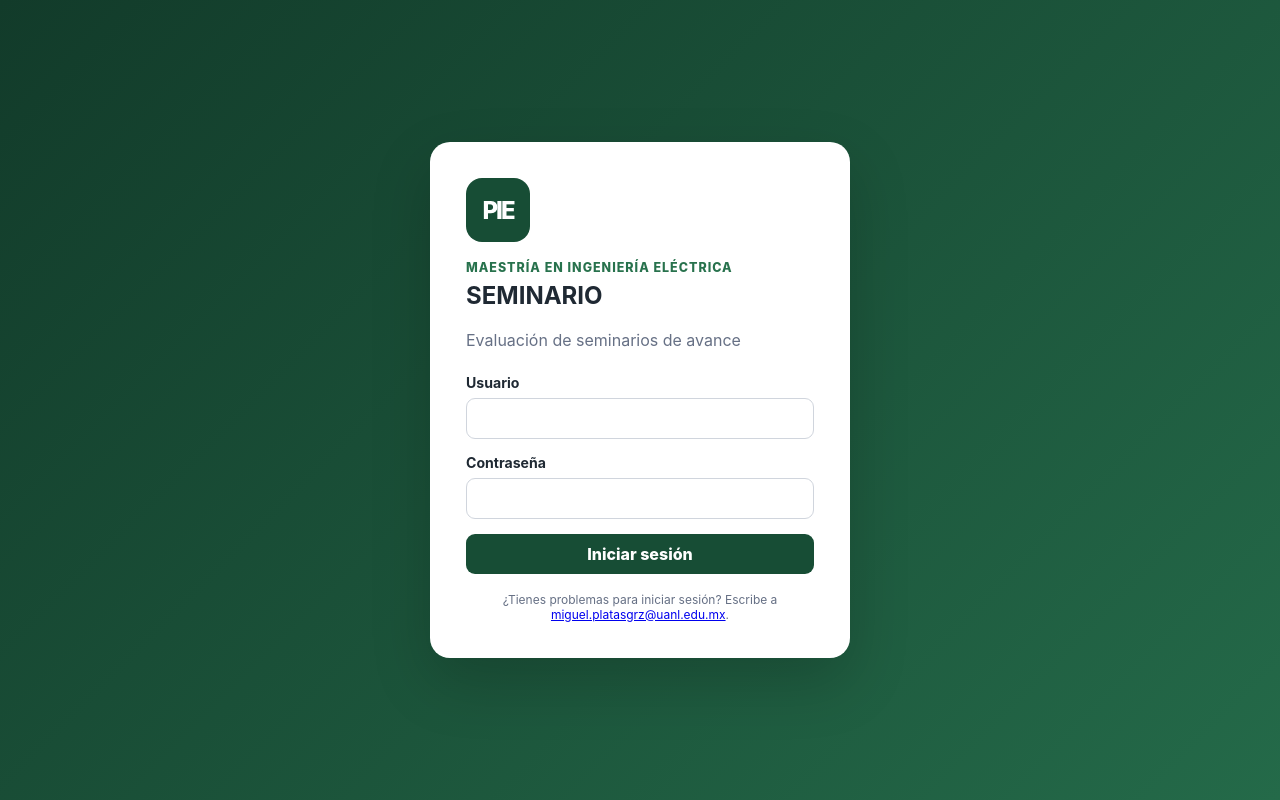
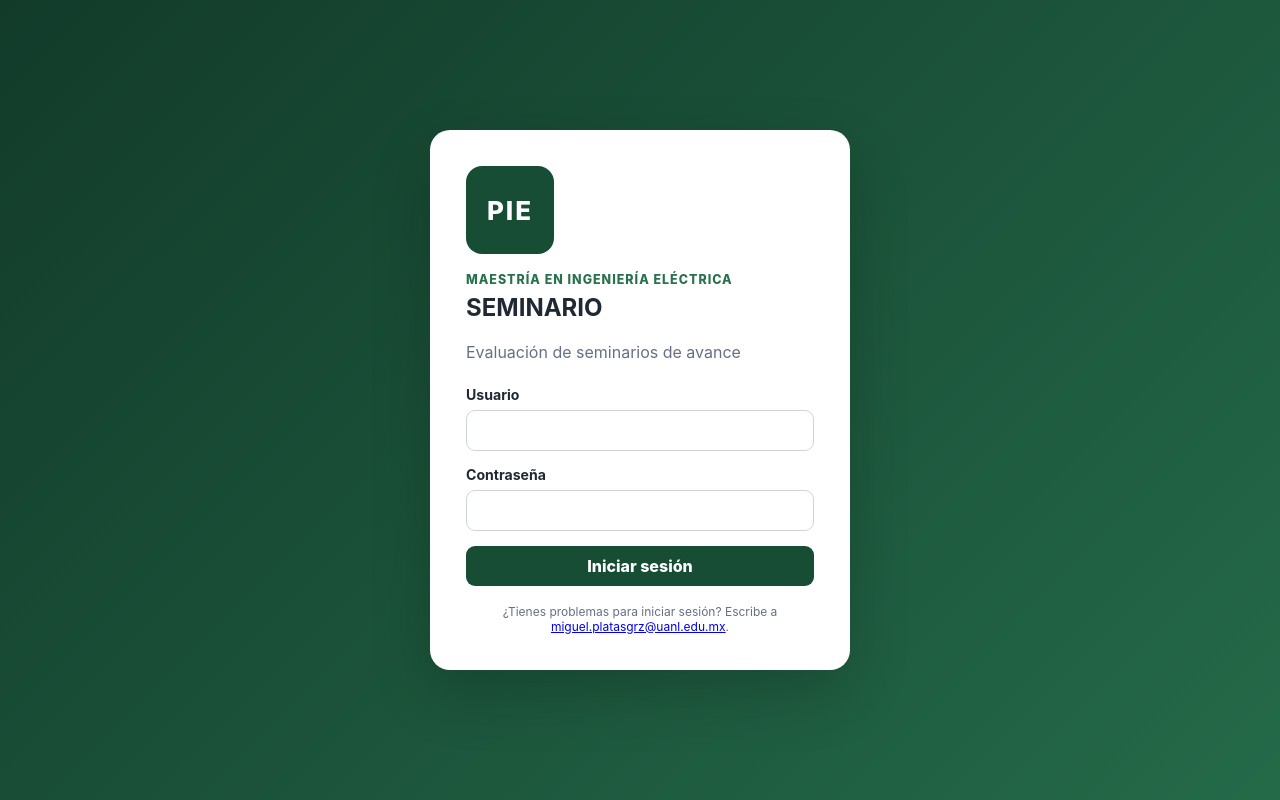
Before and after one commit to pie-fime/pie-seminarios, a plain HTML site: page index.html in a window 1280 px wide. Drawn offline with Linux system fonts and the light colour scheme.

Commit message:
agregar espacio entre letras PIE en el logo

```diff
--- a/css/styles.css
+++ b/css/styles.css
@@ -11,7 +11,8 @@ button,input,select,textarea { font:inherit; }
 .login-shell { min-height:100vh; display:grid; place-items:center; background:linear-gradient(135deg,var(--green-900),#246a49); padding:20px; }
 .login-card { width:min(420px,100%); background:var(--white); border-radius:20px; padding:36px; box-shadow:0 24px 60px rgba(0,0,0,.18); }
 .brand-mark { width:64px;height:64px;border-radius:16px;background:var(--green-700);color:white;display:grid;place-items:center;font-size:24px;font-weight:800;letter-spacing:-2px;margin-bottom:18px; }
-.brand-mark.small { width:38px;height:38px;border-radius:10px;font-size:15px;margin:0; }
+.login-card > .brand-mark { width:88px;height:88px;font-size:26px;letter-spacing:2px; }
+.brand-mark.small { width:38px;height:38px;border-radius:10px;font-size:15px;letter-spacing:2px;margin:0; }
 h1,h2,h3,p { margin-top:0; }
 .eyebrow { color:var(--green-600); font-size:.78rem;font-weight:800;text-transform:uppercase;letter-spacing:.08em;margin-bottom:6px; }
 .muted { color:var(--gray-600); }
```
